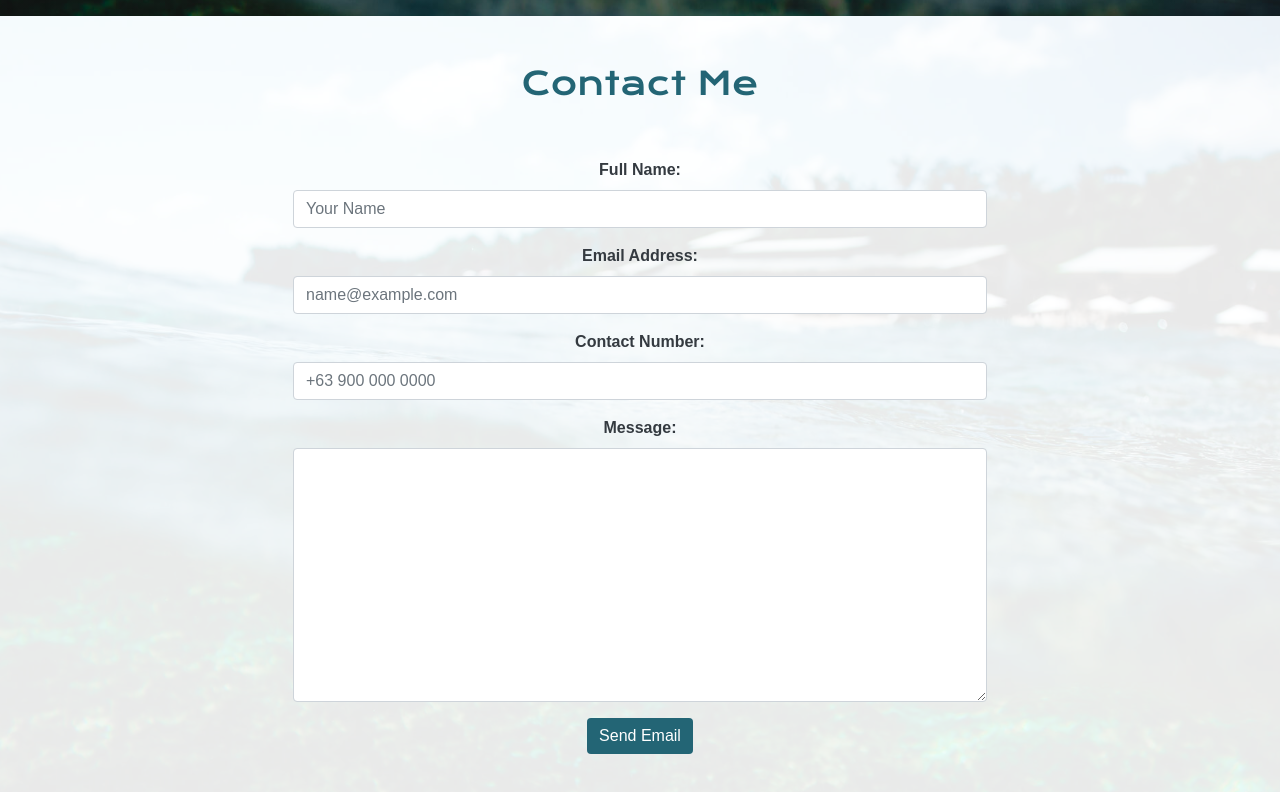
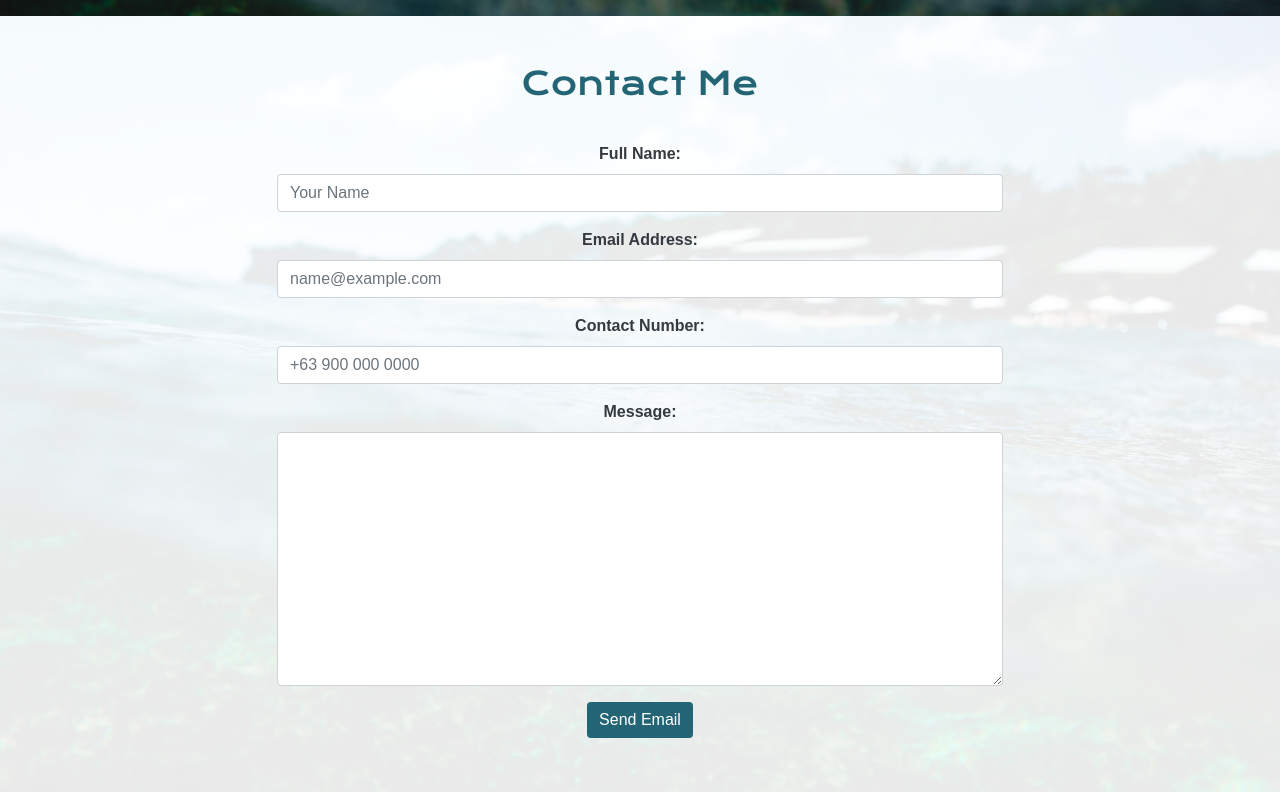
Before and after one commit to jovnalo/webportfolio, a plain HTML site: page index.html in a window 1280 px wide. Shown: the part 1403-2195 px from the top of the page. Drawn offline with nearby package versions, Linux system fonts and the light colour scheme; a web font is replaced by a local one.

Commit message:
applied 2nd revision on capstone codebase

```diff
--- a/index.css
+++ b/index.css
@@ -21,7 +21,7 @@ p {
 	background: #236575;
 }
 
-.navbar-brand {
+a.navbar-brand {
 	font-weight: 800;
     font-size: 1.4rem;
     background: #1b5361;
@@ -38,7 +38,7 @@ p {
 	font-size: .95rem;
 }
 
-.container-fluid {
+div.container-fluid {
 	overflow: hidden;
 }
 
--- a/index.html
+++ b/index.html
@@ -127,7 +127,7 @@
 				<div id="contact-section" class="">
 					<div class="row d-flex justify-content-center p-3">
 						<div class="col-sm-12 col-md-8 text-center">
-							<form id="form-col" class="text-dark m-3 p-3">
+							<form id="form-col" class="text-dark m-3">
 								<div class="form-group">
 									<label for="name">Full Name:</label>
 									<input type="text" id="name" name="name" class="form-control" placeholder="Your Name">
```
